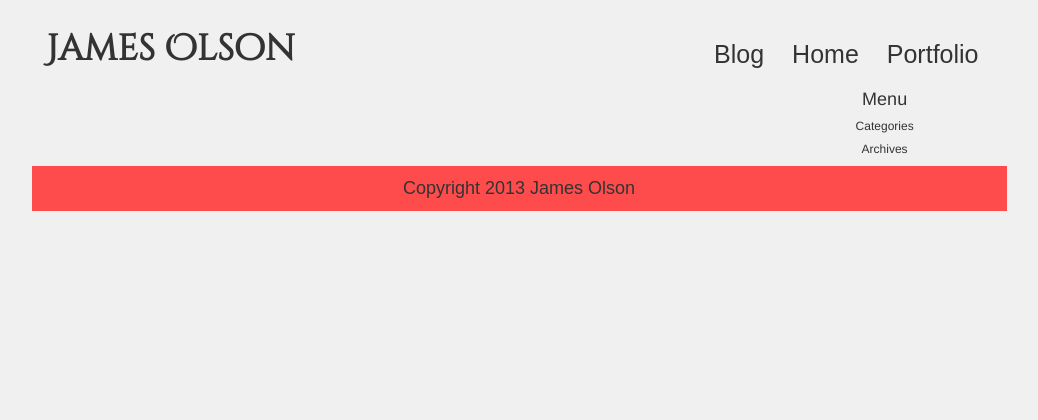
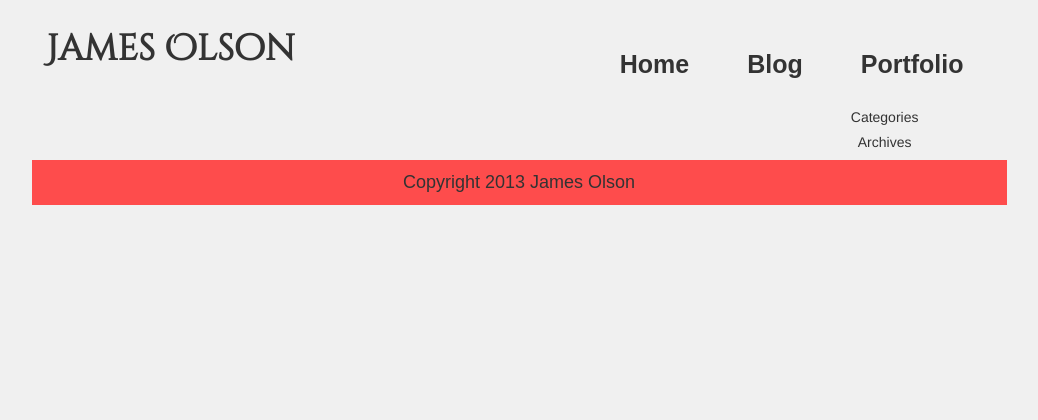
Before and after one commit to Nimmard/james-olson.com, a Django app: template templates/blog/blog_list.html in a window 1280 px wide. Shown: the top 420 px of the page, without its empty margins (121-1159 px from the left). Run offline with Django 3.2, Linux system fonts and the light colour scheme; the template is opened without the code that fills it, so the values that code supplies are empty; some web fonts are replaced.

Commit message:
Added navigation links to various elements.

```diff
--- a/blog/urls.py
+++ b/blog/urls.py
@@ -4,7 +4,7 @@
 #        url(r'(?P<pk>[0-9]+)/$', BlogDetail.as_view()),
 #        url(r'^$', BlogList.as_view()),
 #        url(r'categories/', CategoryList.as_view()),
-        url(r'^$', BlogListView.as_view()),
+        url(r'^$', BlogListView.as_view(), name="blogindex"),
         url(r'^(?P<year>\d{4})/$', EntriesYearArchiveView.as_view()),
         url(r'^(?P<year>\d{4})/(?P<month>[-\w]+)/$', EntriesMonthArchiveView.as_view()),
         url(r'^(?P<slug>[-\w]+)/$', BlogDetailView.as_view(), name='entry'),
--- a/main/urls.py
+++ b/main/urls.py
@@ -1,5 +1,5 @@
 from django.conf.urls import patterns, url
 from main.views import SiteIndexView
 urlpatterns = patterns('',
-        url(r'$', SiteIndexView.as_view()),
+        url(r'$', SiteIndexView.as_view(), name="siteindex"),
         )
--- a/static/css/style.css
+++ b/static/css/style.css
@@ -108,16 +108,31 @@
   float: left;
 }
 
-/*Blog Posts*/
+/*Blog entries*/
 .alternate {
   background-color: #a6cd4c;
 }
 .first {
   background-color: #67cde3;
 }
+
 #entries {
   padding-left: 0px;
   padding-right: 0px;
+}
+.entry {
+  padding-left: 15px;
+
+  padding-top: 1px;
+  padding-right: 15px;
+}
+.entry h3 {
+  margin-top: 10px;
+  margin-bottom: 0px;
+}
+.entryposted, .entrycat {
+  font-size: 10px;
+  display: block;
 }
 
 /* comments */
@@ -146,6 +161,9 @@
 }
 
 /* Blog Menu */
-.menu {
+.menu h5 {
   text-align: center;
 }
+.menu ul {
+  list-style-type: none;
+}
--- a/templates/base.html
+++ b/templates/base.html
@@ -27,9 +27,9 @@
         <div class="col-md-10 col-md-offset-1">
           <h1 class="headername">James Olson</h1>
           <ul class="menuitems nav nav-pills pull-right">
-            <li class="btn">Blog</li>
-            <li class="btn">Home</li>
-            <li class="btn">Portfolio</li>
+            <li class="btn"><a href="{% url 'siteindex' %}">Home</a></li>
+            <li class="btn"><a href="{% url 'blogindex' %}">Blog</a></li>
+            <li class="btn"><a href="#">Portfolio</a></li>
           </ul>
         </div>
           {% block content %}
--- a/templates/blog/blog_list.html
+++ b/templates/blog/blog_list.html
@@ -5,21 +5,21 @@
         {% for entry in entries %}
             <div class="entry">
                 <h3><a href="{{entry.get_absolute_url}}">{{ entry.title }}</a></h3>
+                <span class="entryposted">Posted: {{entry.created}}</a></span>
+                <span class="entrycat">Category: <a href="{{entry.category.get_absolute_url}}">{{entry.category}}</a></span>
                 <p>{{ entry.body }}</p>
             </div>
         {% endfor %}
     </div>
     <div class="menu col-md-3">
         <div class="menu">
-            <h4>Menu</h4>
-
-            <h6>Categories</h6>
+            <h5>Categories</h5>
             <ul>
             {% for category in categories %}
             <li><a href="{{category.get_absolute_url}}">{{category.title}}</a></li>
             {% endfor %}
             </ul>
-            <h6>Archives</h6>
+            <h5>Archives</h5>
         </div>
     </div>
 </div>
```
